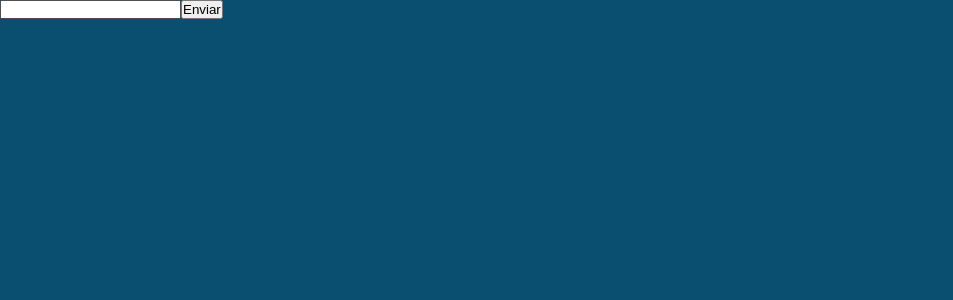
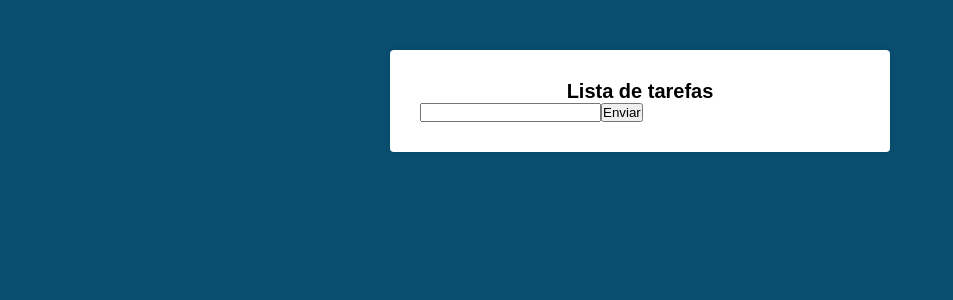
Before and after one commit to GustavoGomesDias/todo-list-react, a React (Create React App) app: page / in a window 1280 px wide. Shown: the top 300 px of the page, without its empty margins (0-953 px from the left). Built offline with nearby package versions, Linux system fonts and the light colour scheme; the HTML template or start-up script is replaced by a standard one.

Commit message:
feat: init main style

```diff
--- /dev/null
+++ b/src/components/Main.css
@@ -0,0 +1,13 @@
+.main {
+  background: #fff;
+  padding: 30px;
+  margin: 50px auto;
+  max-width: 500px;
+  border-radius: 4px;
+  box-shadow: 0 0 10px rgba(0, 0, 0, 0.1);
+}
+
+.main h1 {
+  font-size: 20px;
+  text-align: center;
+}
--- a/src/components/Main.js
+++ b/src/components/Main.js
@@ -1,17 +1,13 @@
 import React, { Component } from 'react';
+import './Main.css';
 
 export default class Main extends Component {
-  constructor(props) {
-    super(props);
+  // Controla o estado do componente
+  state = {
+    novaTarefa: '',
+  };
 
-    this.state = {
-      novaTarefa: '',
-    };
-
-    this.inputMudou = this.inputMudou.bind(this);
-  }
-
-  inputMudou(e) {
+  handleChange = (e) => {
     this.setState({
       novaTarefa: e.target.value,
     });
@@ -22,9 +18,13 @@ export default class Main extends Component {
 
     return (
       <div className="main">
-        <h1>{novaTarefa}</h1>
+        <h1>Lista de tarefas</h1>
         <form action="#">
-          <input onChange={this.inputMudou} type="text" />
+          {/*
+            handle == lidar com | handleChange == lidar com mudança.
+            Usar hnadle sempre que tiver um evento com 'on'.
+          */}
+          <input onChange={this.handleChange} type="text" />
           <button type="submit">Enviar</button>
         </form>
       </div>
```
Also changed, not shown: .eslintrc.js.
